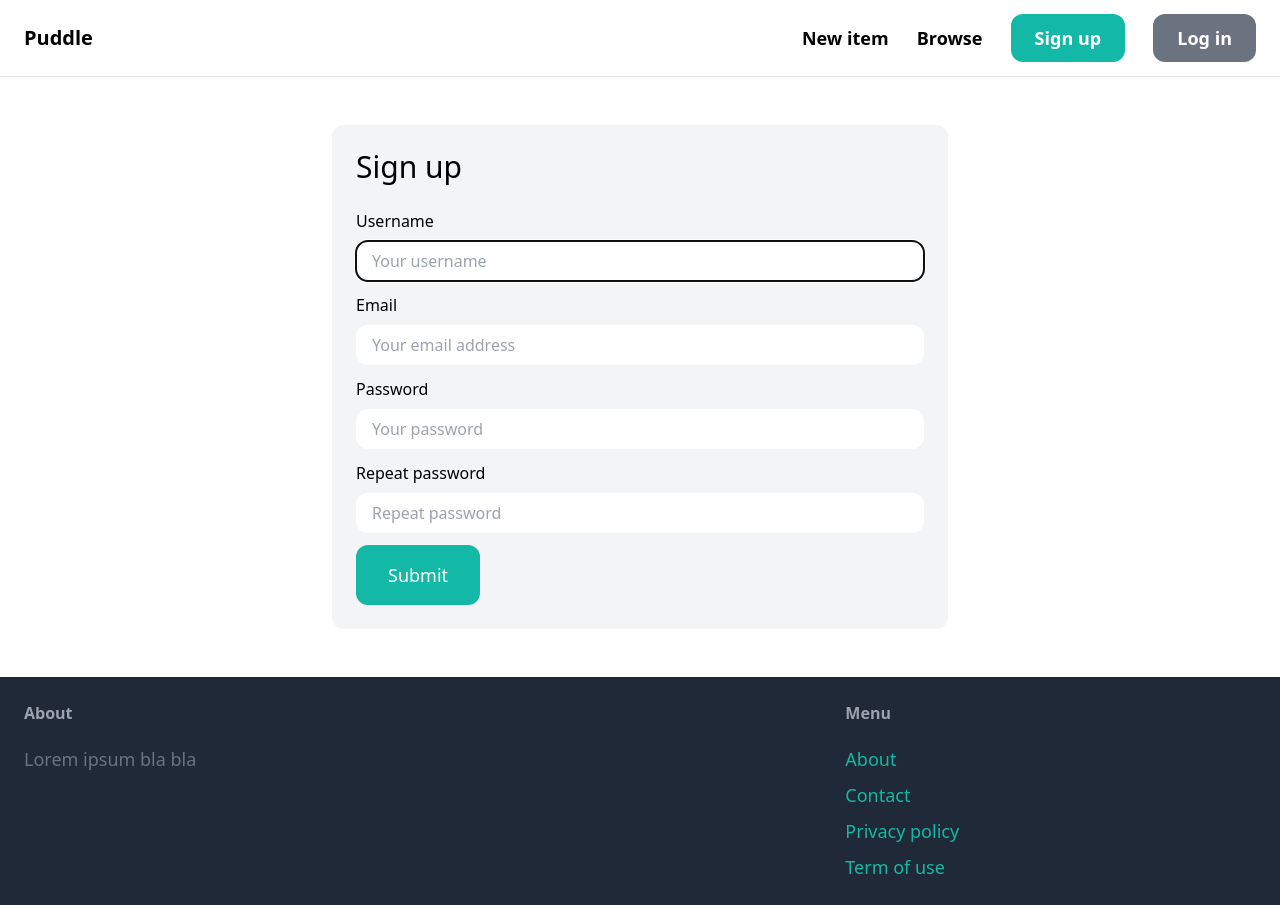
After one commit to billybboy/Django-Project-Marketplace, a Django app: page /signup/ in a window 1280 px wide. The commit adds this page. Run offline with Django 4.2, Linux system fonts and the light colour scheme; some libraries are stand-ins or nearby versions.

Commit message:
adding signup function

```diff
--- /dev/null
+++ b/puddle/core/form.py
@@ -0,0 +1,25 @@
+from django import forms
+from django.contrib.auth.forms import UserCreationForm
+from django.contrib.auth.models import User
+
+class SignupForm(UserCreationForm):
+    class Meta:
+        model = User
+        fields = ('username', 'email', 'password1', 'password2')
+
+    username = forms.CharField(widget=forms.TextInput(attrs={
+        'placeholder': "Your username",
+        'class': 'w-full py-2 px-4 rounded-xl'
+    }))
+    email = forms.CharField(widget=forms.EmailInput(attrs={
+        'placeholder': "Your email address",
+        'class': 'w-full py-2 px-4 rounded-xl'
+    }))
+    password1 = forms.CharField(widget=forms.PasswordInput(attrs={
+        'placeholder': "Your password",
+        'class': 'w-full py-2 px-4 rounded-xl'
+    }))
+    password2 = forms.CharField(widget=forms.PasswordInput(attrs={
+        'placeholder': "Repeat password",
+        'class': 'w-full py-2 px-4 rounded-xl'
+    }))
--- a/puddle/core/templates/core/base.html
+++ b/puddle/core/templates/core/base.html
@@ -18,7 +18,7 @@
                 <a href="#" class="text-lg font-semibold hover:text_gray-500">New item</a>
                 <a href="#" class="text-lg font-semibold hover:text_gray-500">Browse</a>
 
-                <a href="#" class="px-6 py-3 text-lg font-semibold bg-teal-500 text-white rounded-xl hover:bg-teal-700">Sign up</a>
+                <a href="{% url 'core:signup' %}" class="px-6 py-3 text-lg font-semibold bg-teal-500 text-white rounded-xl hover:bg-teal-700">Sign up</a>
                 <a href="#" class="px-6 py-3 text-lg font-semibold bg-gray-500 text-white rounded-xl hover:bg-gray-700">Log in</a>
             </div>
         </nav>
@@ -40,7 +40,7 @@
 
                 <ul class="space-y-2">
                     <li><a href="#" class="text-lg text-teal-500 hover:text-teal-700">About</a></li>
-                    <li><a href="{% url 'contact' %}" class="text-lg text-teal-500 hover:text-teal-700">Contact</a></li>
+                    <li><a href="{% url 'core:contact' %}" class="text-lg text-teal-500 hover:text-teal-700">Contact</a></li>
                     <li><a href="#" class="text-lg text-teal-500 hover:text-teal-700">Privacy policy</a></li>
                     <li><a href="#" class="text-lg text-teal-500 hover:text-teal-700">Term of use</a></li>
                 </ul>
--- /dev/null
+++ b/puddle/core/templates/core/signup.html
@@ -0,0 +1,47 @@
+{% extends 'core/base.html' %}
+
+{% block title %}Sign up{% endblock %}
+
+{% block content %}
+<div class="w-1/2 my-6 mx-auto p-6 bg-gray-100 rounded-xl">
+    <h1 class="mb-6 text-3xl">Sign up</h1>
+
+    <form method="post" action=".">
+        {% csrf_token %}
+
+        {{ form.non_field_errors }}
+
+        <div class="mb-3">
+            <label class="inline-block mb-2">Username</label><br>
+            {{ form.username }}
+        </div>
+
+        <div class="mb-3">
+            <label class="inline-block mb-2">Email</label><br>
+            {{ form.email }}
+        </div>
+
+        <div class="mb-3">
+            <label class="inline-block mb-2">Password</label><br>
+            {{ form.password1 }}
+        </div>
+
+        <div class="mb-3">
+            <label class="inline-block mb-2">Repeat password</label><br>
+            {{ form.password2 }}
+        </div>
+
+        {% if form.errors or form.non_field_errors %}
+            <div class="mb-3 p-6 bg-red-100 rounded-xl">
+                {% for field in form %}
+                    {{ field.errors }}
+                {% endfor %}
+
+                {{ form.non_field_errors }}
+            </div>
+        {% endif %}
+
+        <button class="py-4 px-8 text-lg bg-teal-500 hover:bg-teal-700 rounded-xl text-white">Submit</button>
+    </form>
+</div>
+{% endblock %}
--- /dev/null
+++ b/puddle/core/urls.py
@@ -0,0 +1,11 @@
+from django.urls import path
+
+from . import views
+
+app_name = 'core'
+
+urlpatterns = [
+    path('', views.index, name='index'),
+    path('contact/', views.contact, name='contact'),
+    path('signup/', views.signup, name='signup'),
+]
--- a/puddle/core/views.py
+++ b/puddle/core/views.py
@@ -1,6 +1,8 @@
-from django.shortcuts import render
+from django.shortcuts import render, redirect
 
 from item.models import Category, Item
+
+from .form import SignupForm
 
 def index(request):
     items = Item.objects.filter(is_sold=False)[0:6]
@@ -13,3 +15,19 @@ def index(request):
 
 def contact(request):
     return render(request, 'core/contact.html')
+
+def signup(request):
+    if request.method == 'POST':
+        form = SignupForm(request.POST)
+
+        if form.is_valid():
+            form.save()
+
+            return redirect('/login/')
+    else:
+        form = SignupForm()
+
+
+    return render(request, 'core/signup.html', {
+        'form': form
+    })
--- a/puddle/puddle/urls.py
+++ b/puddle/puddle/urls.py
@@ -20,11 +20,8 @@ from django.conf import settings
 from django.conf.urls.static import static
 
 
-from core.views import index, contact
-
 urlpatterns = [
-    path('', index, name='index'),
+    path('', include('core.urls')),
     path('items/', include('item.urls')),
     path('admin/', admin.site.urls),
-    path('contact/', contact, name='contact'),
 ] + static(settings.MEDIA_URL, document_root=settings.MEDIA_ROOT)
```
